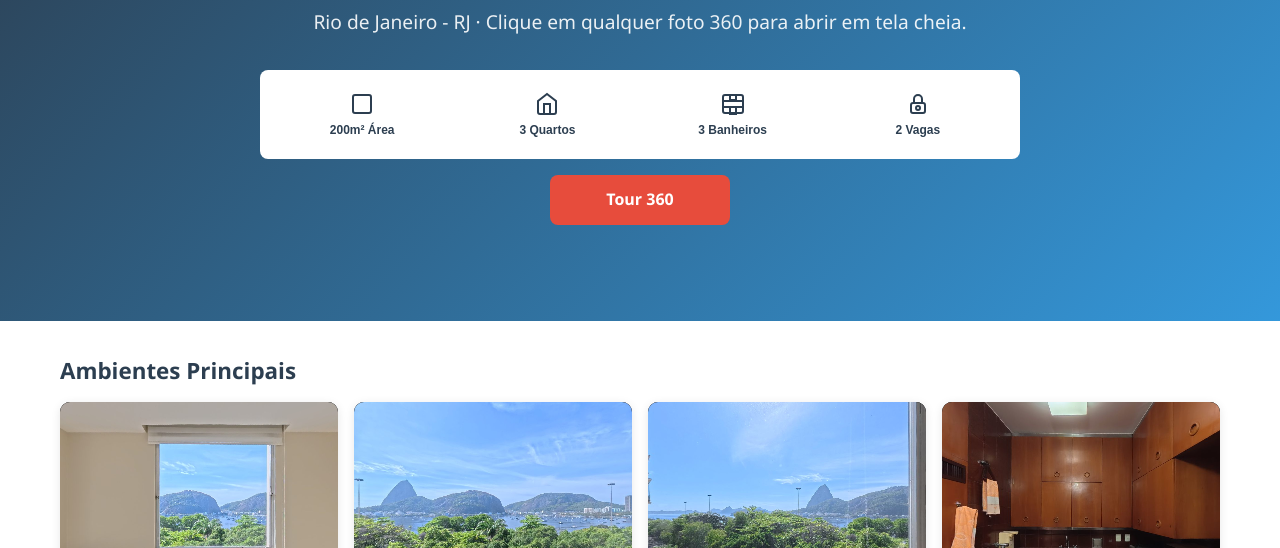
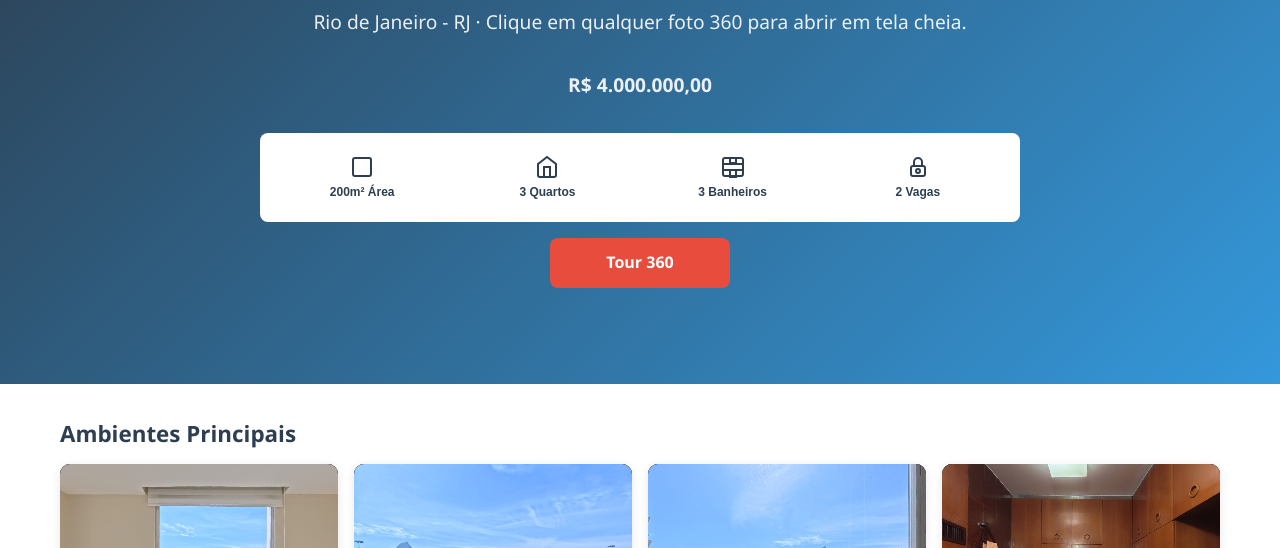
Before and after one commit to mariopessoa360/tour360, a website built with Vite: page website/property-photos.html in a window 1280 px wide. Shown: the part 252-800 px from the top of the page. Built offline with nearby package versions, Linux system fonts and the light colour scheme; animation ran at ten frames a second.

Commit message:
Adicionar valor do imóvel na página de detalhes

```diff
--- a/website/property-photos.css
+++ b/website/property-photos.css
@@ -5,6 +5,13 @@
 .property-hero-meta {
     margin: 1.2rem auto 0;
     max-width: 760px;
+}
+
+.property-hero-price {
+    margin-top: 0.4rem;
+    font-size: 1.7rem;
+    font-weight: 700;
+    color: #fff;
 }
 
 .property-tour-btn {
--- a/website/property-photos.html
+++ b/website/property-photos.html
@@ -30,6 +30,7 @@
             <div class="container">
                 <h2 id="property-title">Fotos 360 do Imóvel</h2>
                 <p id="property-subtitle">Selecione qualquer foto para abrir em tela cheia.</p>
+                <p id="property-price" class="property-hero-price">R$ 0,00</p>
                 <div id="property-meta-icons" class="property-hero-meta"></div>
                 <a id="property-tour-link" class="btn btn-primary property-tour-btn" href="https://corsatube360.com.br/tour360/" target="_blank" rel="noopener noreferrer">Tour 360</a>
             </div>
--- a/website/property-photos.js
+++ b/website/property-photos.js
@@ -4,6 +4,7 @@ const properties = {
     flamengo: {
         title: 'Apartamento Flamengo Vista Baía',
         subtitle: 'Rio de Janeiro - RJ',
+        price: 'R$ 4.000.000,00',
         tourUrl: 'https://corsatube360.com.br/tour360/',
         meta: {
             area: '200m² Área',
@@ -53,6 +54,7 @@ const properties = {
     cobertura: {
         title: 'Cobertura Zona Sul',
         subtitle: 'Rio de Janeiro - RJ',
+        price: 'R$ 7.500.000,00',
         tourUrl: 'https://corsatube360.com.br/tour360/',
         meta: {
             area: '280m² Área',
@@ -101,6 +103,7 @@ const properties = {
     familiar: {
         title: 'Apartamento Familiar Reformado',
         subtitle: 'Rio de Janeiro - RJ',
+        price: 'R$ 3.250.000,00',
         tourUrl: 'https://corsatube360.com.br/tour360/',
         meta: {
             area: '150m² Área',
@@ -311,11 +314,20 @@ function init() {
 
     const title = document.getElementById('property-title');
     const subtitle = document.getElementById('property-subtitle');
+    const price = document.getElementById('property-price');
     const tourLink = document.getElementById('property-tour-link');
     const siteLogo = document.getElementById('site-logo');
 
     title.textContent = property.title;
     subtitle.textContent = `${property.subtitle} · Clique em qualquer foto 360 para abrir em tela cheia.`;
+    if (price) {
+        if (property.price) {
+            price.textContent = property.price;
+            price.style.display = 'block';
+        } else {
+            price.style.display = 'none';
+        }
+    }
     if (tourLink) {
         tourLink.href = property.tourUrl || 'https://corsatube360.com.br/tour360/';
         tourLink.target = '_blank';
```
